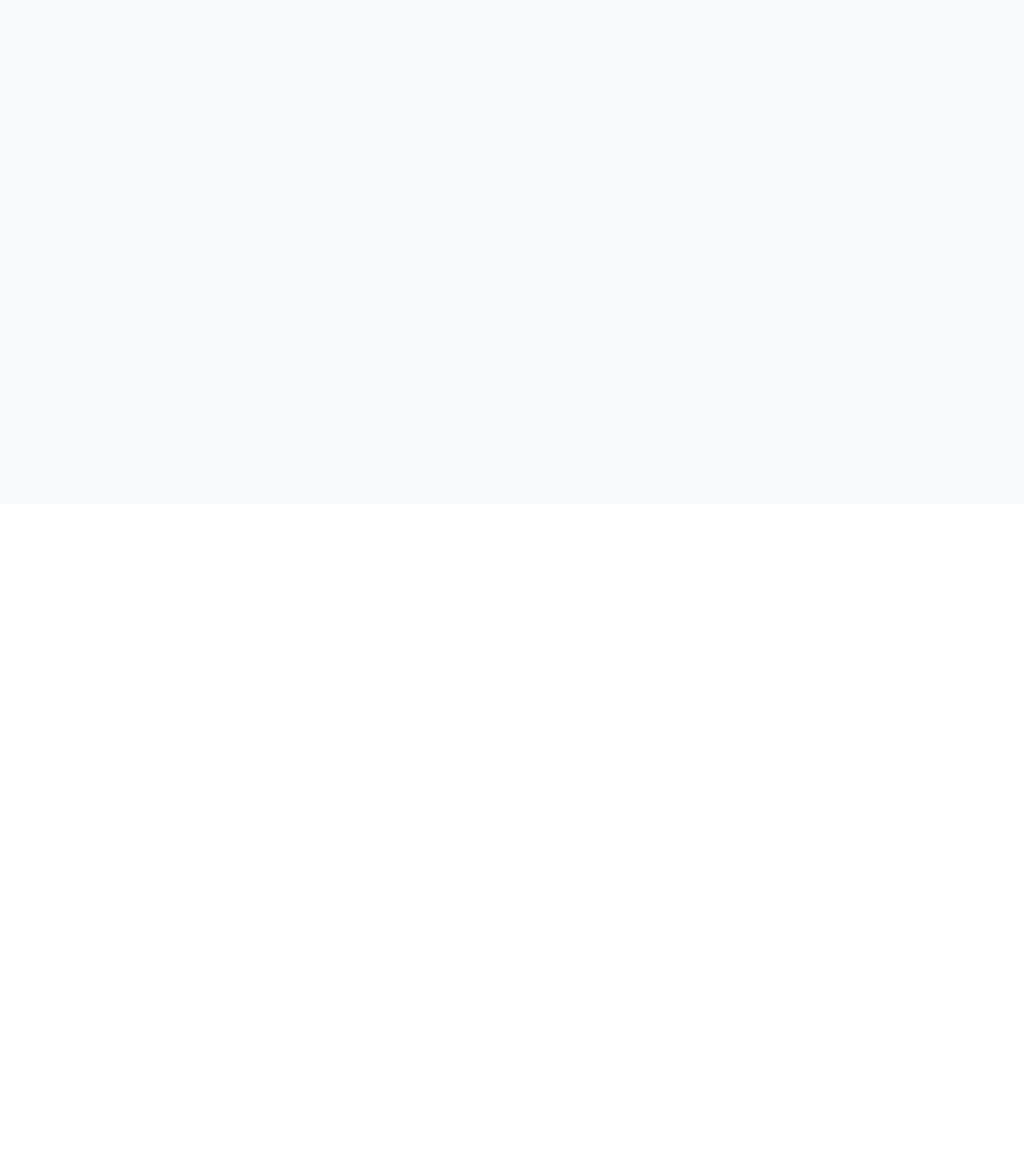
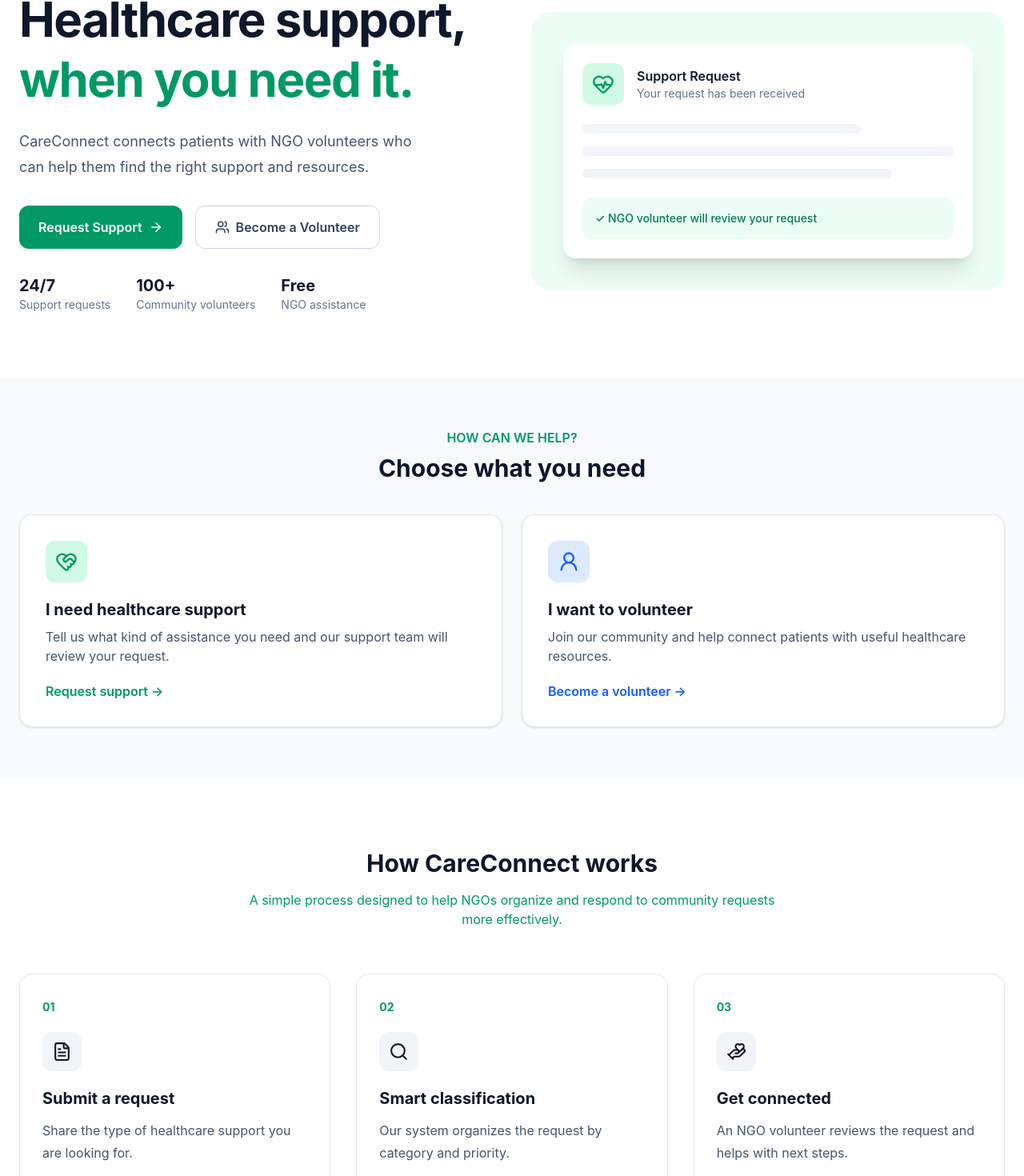
Before and after one commit to Sumituuu777/Care_connect, a React (Vite) app in the folder frontend/: page / in a window 1280 px wide. Shown: the part 170-1640 px from the top of the page at 80% size. Before the commit the page ends 800 px from the top, so only its background shows below. Built offline with nearby package versions, Linux system fonts and the light colour scheme.

Commit message:
added hero section ,quick actions and a understanding(how it works) page.

```diff
--- a/frontend/src/App.jsx
+++ b/frontend/src/App.jsx
@@ -1,9 +1,17 @@
+import Hero from "./components/Hero";
+import HowItWorks from "./components/HowItWorks";
 import Navbar from "./components/Navbar";
+import QuickActions from "./components/QuickActions";
 
 function App() {
   return (
     <div className="min-h-screen bg-slate-50 text-slate-900">
       <Navbar />
+      <main>
+        <Hero/>
+        <QuickActions/>
+        <HowItWorks/>
+      </main>
     </div>
   );
 }
--- /dev/null
+++ b/frontend/src/components/Hero.jsx
@@ -0,0 +1,107 @@
+import { ArrowRight, HeartPulse, ShieldCheck, Users } from "lucide-react";
+
+function Hero() {
+  return (
+    <section
+      id="home"
+      className="relative overflow-hidden bg-white"
+    >
+      <div className="mx-auto grid max-w-7xl items-center gap-12 px-6 py-20 md:grid-cols-2 md:py-20">
+
+        <div>
+
+          <h1 className="max-w-xl text-4xl font-bold leading-tight tracking-tight text-slate-900 md:text-6xl">
+            Healthcare support,
+            <span className="text-emerald-600">
+              {" "}when you need it.
+            </span>
+          </h1>
+
+          <p className="mt-6 max-w-lg text-lg leading-8 text-slate-600">
+            CareConnect connects patients with NGO volunteers
+            who can help them find the right support and resources.
+          </p>
+
+          <div className="mt-8 flex flex-wrap gap-4">
+            <a
+              href="#support"
+              className="flex items-center gap-2 rounded-xl bg-emerald-600 px-6 py-3.5 font-semibold text-white transition hover:bg-emerald-700"
+            >
+              Request Support
+              <ArrowRight size={18} />
+            </a>
+
+            <a
+              href="#volunteer"
+              className="flex items-center gap-2 rounded-xl border border-slate-300 bg-white px-6 py-3.5 font-semibold text-slate-700 transition hover:bg-slate-50"
+            >
+              <Users size={18} />
+              Become a Volunteer
+            </a>
+          </div>
+
+          <div className="mt-8 flex gap-8 text-sm text-slate-500">
+            <div>
+              <strong className="block text-xl text-slate-900">
+                24/7
+              </strong>
+              Support requests
+            </div>
+
+            <div>
+              <strong className="block text-xl text-slate-900">
+                100+
+              </strong>
+              Community volunteers
+            </div>
+
+            <div>
+              <strong className="block text-xl text-slate-900">
+                Free
+              </strong>
+              NGO assistance
+            </div>
+          </div>
+        </div>
+
+        <div className="relative">
+          <div className="rounded-3xl bg-emerald-50 p-6 md:p-10">
+
+            <div className="rounded-2xl bg-white p-6 shadow-xl">
+              <div className="flex items-center gap-4">
+                <div className="rounded-xl bg-emerald-100 p-3 text-emerald-600">
+                  <HeartPulse size={28} />
+                </div>
+
+                <div>
+                  <p className="font-semibold text-slate-900">
+                    Support Request
+                  </p>
+                  <p className="text-sm text-slate-500">
+                    Your request has been received
+                  </p>
+                </div>
+              </div>
+
+              <div className="mt-6 space-y-4">
+                <div className="h-3 w-3/4 rounded-full bg-slate-100" />
+                <div className="h-3 w-full rounded-full bg-slate-100" />
+                <div className="h-3 w-5/6 rounded-full bg-slate-100" />
+              </div>
+
+              <div className="mt-6 rounded-xl bg-emerald-50 p-4">
+                <p className="text-sm font-medium text-emerald-700">
+                  ✓ NGO volunteer will review your request
+                </p>
+              </div>
+            </div>
+
+          </div>
+        </div>
+
+      </div>
+    </section>
+  );
+}
+
+export default Hero;
--- /dev/null
+++ b/frontend/src/components/HowItWorks.jsx
@@ -0,0 +1,78 @@
+import { FileText, Search, HandHeart } from "lucide-react";
+
+function HowItWorks() {
+  const steps = [
+    {
+      icon: FileText,
+      number: "01",
+      title: "Submit a request",
+      description:
+        "Share the type of healthcare support you are looking for."
+    },
+    {
+      icon: Search,
+      number: "02",
+      title: "Smart classification",
+      description:
+        "Our system organizes the request by category and priority."
+    },
+    {
+      icon: HandHeart,
+      number: "03",
+      title: "Get connected",
+      description:
+        "An NGO volunteer reviews the request and helps with next steps."
+    }
+  ];
+
+  return (
+    <section id="how-it-works" className="bg-white px-6 py-20">
+      <div className="mx-auto max-w-7xl">
+
+        <div className="mx-auto max-w-2xl text-center">
+
+          <h2 className="mt-2 text-3xl font-bold">
+            How CareConnect works
+          </h2>
+
+          <p className="mt-4 text-emerald-600">
+            A simple process designed to help NGOs organize
+            and respond to community requests more effectively.
+          </p>
+        </div>
+
+        <div className="mt-14 grid gap-8 md:grid-cols-3">
+          {steps.map((step) => {
+            const Icon = step.icon;
+
+            return (
+              <div
+                key={step.number}
+                className="relative rounded-2xl border border-slate-200 p-7"
+              >
+                <span className="text-sm font-bold text-emerald-600">
+                  {step.number}
+                </span>
+
+                <div className="mt-5 w-fit rounded-xl bg-slate-100 p-3">
+                  <Icon size={25} />
+                </div>
+
+                <h3 className="mt-5 text-xl font-bold">
+                  {step.title}
+                </h3>
+
+                <p className="mt-3 leading-7 text-slate-600">
+                  {step.description}
+                </p>
+              </div>
+            );
+          })}
+        </div>
+
+      </div>
+    </section>
+  );
+}
+
+export default HowItWorks;
--- /dev/null
+++ b/frontend/src/components/QuickActions.jsx
@@ -0,0 +1,70 @@
+import { HeartHandshake, UserRound } from "lucide-react";
+
+function QuickActions() {
+  return (
+    <section className="bg-slate-50 px-6 py-16">
+      <div className="mx-auto max-w-7xl">
+
+        <div className="mb-10 text-center">
+          <p className="font-semibold text-emerald-600">
+            HOW CAN WE HELP?
+          </p>
+
+          <h2 className="mt-2 text-3xl font-bold text-slate-900">
+            Choose what you need
+          </h2>
+        </div>
+
+        <div className="grid gap-6 md:grid-cols-2">
+
+          <a
+            href="#support"
+            className="group rounded-2xl border border-slate-200 bg-white p-8 shadow-sm transition hover:-translate-y-1 hover:shadow-lg"
+          >
+            <div className="mb-5 w-fit rounded-xl bg-emerald-100 p-3 text-emerald-600">
+              <HeartHandshake size={28} />
+            </div>
+
+            <h3 className="text-xl font-bold">
+              I need healthcare support
+            </h3>
+
+            <p className="mt-2 text-slate-600">
+              Tell us what kind of assistance you need and our
+              support team will review your request.
+            </p>
+
+            <span className="mt-5 inline-block font-semibold text-emerald-600">
+              Request support →
+            </span>
+          </a>
+
+          <a
+            href="#volunteer"
+            className="group rounded-2xl border border-slate-200 bg-white p-8 shadow-sm transition hover:-translate-y-1 hover:shadow-lg"
+          >
+            <div className="mb-5 w-fit rounded-xl bg-blue-100 p-3 text-blue-600">
+              <UserRound size={28} />
+            </div>
+
+            <h3 className="text-xl font-bold">
+              I want to volunteer
+            </h3>
+
+            <p className="mt-2 text-slate-600">
+              Join our community and help connect patients with
+              useful healthcare resources.
+            </p>
+
+            <span className="mt-5 inline-block font-semibold text-blue-600">
+              Become a volunteer →
+            </span>
+          </a>
+
+        </div>
+      </div>
+    </section>
+  );
+}
+
+export default QuickActions;
```
